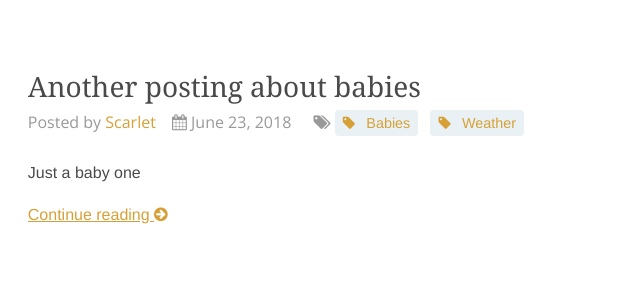
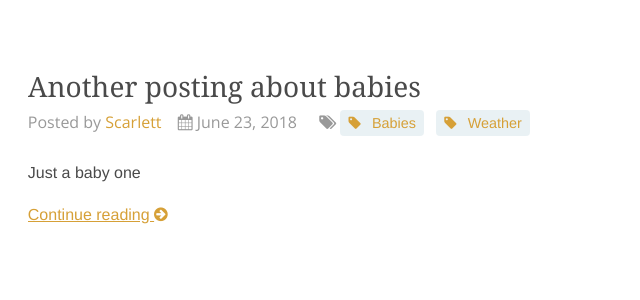
Before and after one commit to apinchofsalt/apinchofsalt.github.io, a Jekyll site: the page built from index.html, in a window 1280 px wide. Shown: the part 915-1215 px from the top of the page, without its empty margins (0-640 px from the left). Built offline with Jekyll 4.4.1, drawn with Linux system fonts in a browser that asks for light colours; nearby versions of some CDN libraries; the list of posts is cut into pages by our own code.

Commit message:
Fixed spelling of Scarlett

```diff
--- a/_posts/archived/scarlett/2019-06-23-a-post-about-baby.md
+++ b/_posts/archived/scarlett/2019-06-23-a-post-about-baby.md
@@ -5,7 +5,7 @@ date: 2018-06-23 2015
 comments: false
 disqus_identifier: 4
 categories: [Babies,Weather]
-author: "Scarlet"
+author: "Scarlett"
 ---
 
 Just a baby one
--- a/authors/scarlet.md
+++ b/authors/scarlett.md
@@ -1,9 +1,9 @@
 ---
 layout: page
-author: "Scarlet"
+author: "Scarlett"
 ---
 
-Hi, I am Scarlet!
+Hi, I am Scarlett!
 
 Here are my posts...
 
```
